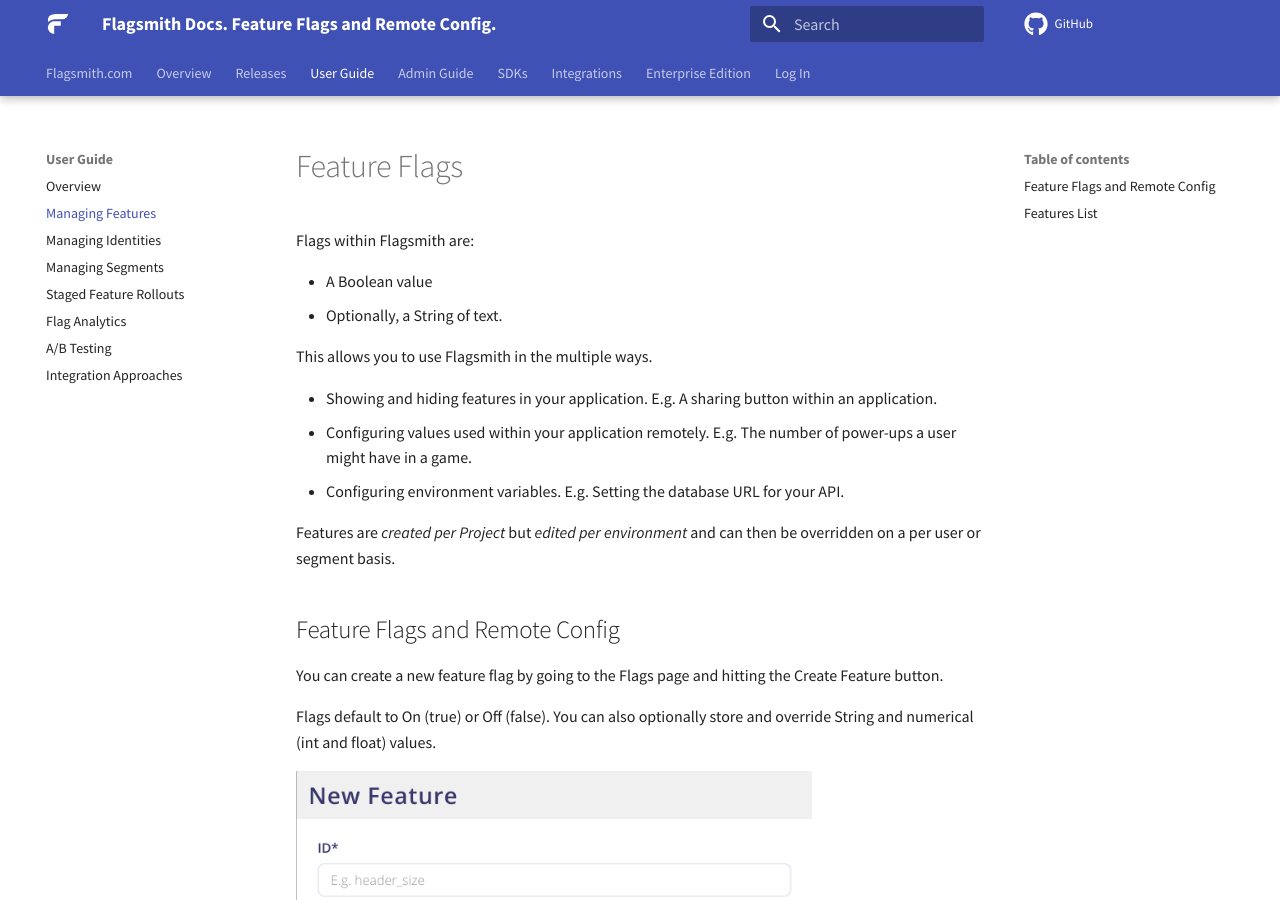
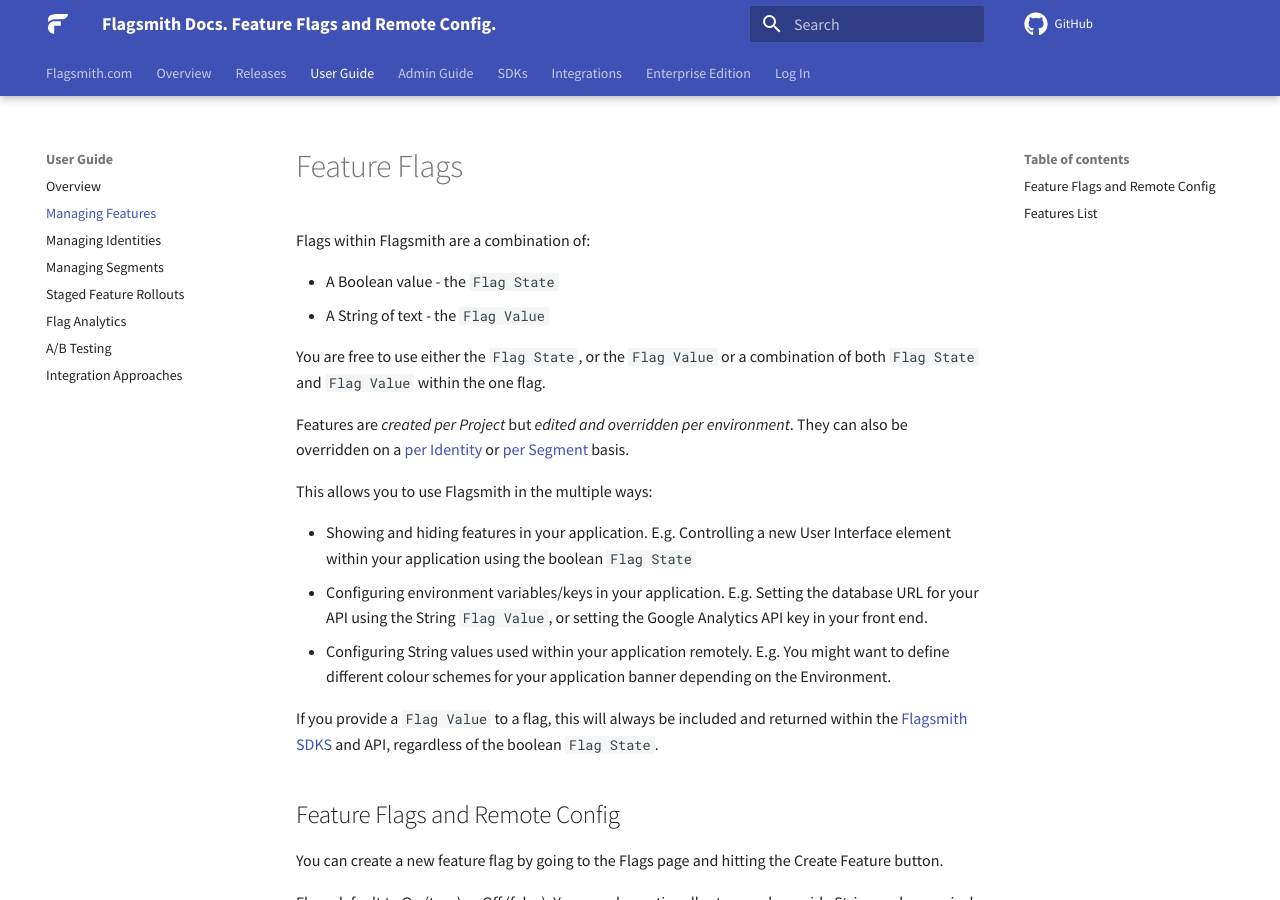
Before and after one commit to Flagsmith/flagsmith-docs, an MkDocs documentation site: the page built from docs/managing-features.md, in a window 1280 px wide and 900 px high. Built offline with MkDocs 1.6.1 and Material for MkDocs 9.7.7, drawn with Linux system fonts in a browser that asks for light colours; comment, search, counter and statistics services are not loaded.

Commit message:
Added more info to the main flags page.

```diff
--- a/docs/managing-features.md
+++ b/docs/managing-features.md
@@ -2,18 +2,22 @@ description: Feature Flags are a development methodology that allow you to ship
 
 # Feature Flags
 
-Flags within Flagsmith are:
+Flags within Flagsmith are a combination of:
 
-* A Boolean value
-* Optionally, a String of text.
+* A Boolean value - the `Flag State`
+* A String of text - the `Flag Value`
 
-This allows you to use Flagsmith in the multiple ways.
+You are free to use either the `Flag State`, or the `Flag Value` or a combination of both `Flag State` and `Flag Value` within the one flag.
 
-* Showing and hiding features in your application. E.g. A sharing button within an application.
-* Configuring values used within your application remotely. E.g. The number of power-ups a user might have in a game.
-* Configuring environment variables. E.g. Setting the database URL for your API.
+Features are *created per Project* but *edited and overridden per environment*. They can also be overridden on a [per Identity](/managing-identities/) or [per Segment](/managing-segments/) basis.
 
-Features are *created per Project* but *edited per environment* and can then be overridden on a per user or segment basis.
+This allows you to use Flagsmith in the multiple ways:
+
+* Showing and hiding features in your application. E.g. Controlling a new User Interface element within your application using the boolean `Flag State`
+* Configuring environment variables/keys in your application. E.g. Setting the database URL for your API using the String `Flag Value`, or setting the Google Analytics API key in your front end.
+* Configuring String values used within your application remotely. E.g. You might want to define different colour schemes for your application banner depending on the Environment.
+
+If you provide a `Flag Value` to a flag, this will always be included and returned within the [Flagsmith SDKS](/clients/rest/) and API, regardless of the boolean `Flag State`.
 
 ## Feature Flags and Remote Config
 
```
